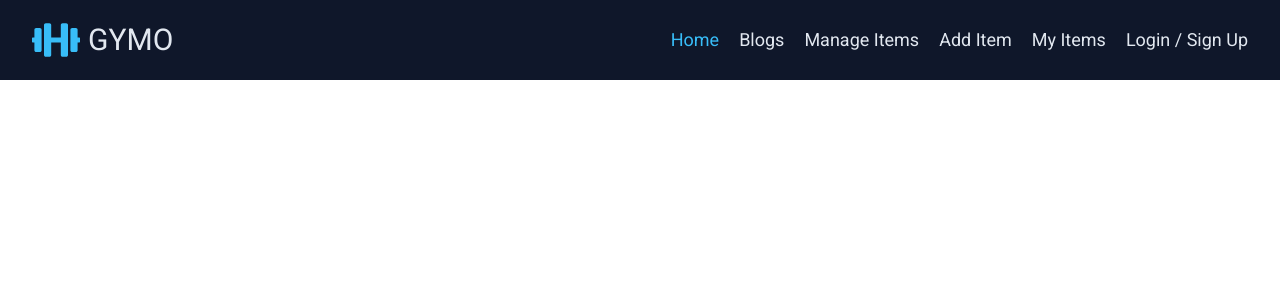
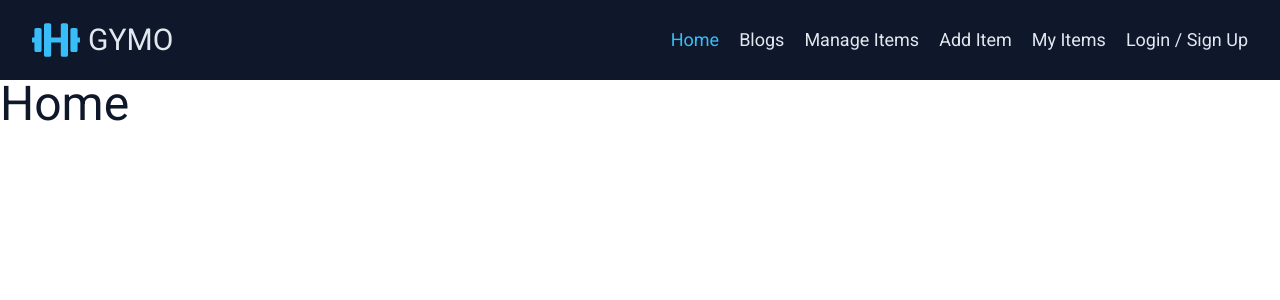
Before and after one commit to mdsaifullah-wd/gymo-client-side, a React (Create React App) app: page / in a window 1280 px wide. Shown: the top 300 px of the page. Built offline with nearby package versions, Linux system fonts and the light colour scheme.

Commit message:
add demo components

```diff
--- a/src/App.css
+++ b/src/App.css
@@ -1,3 +1,4 @@
 body {
   font-family: 'Roboto', sans-serif;
+  color: #333;
 }
--- a/src/App.js
+++ b/src/App.js
@@ -1,10 +1,26 @@
+import { Route, Routes } from 'react-router-dom';
 import './App.css';
+import AddItem from './components/AddItem/AddItem';
+import Blogs from './components/Blogs/Blogs';
+import Home from './components/Home/Home';
+import LoginSignUp from './components/LoginSignUp/LoginSignUp';
+import ManageItems from './components/ManageItems/ManageItems';
+import MyItems from './components/MyItems/MyItems';
 import Header from './components/Shared/Header/Header';
 
 function App() {
   return (
     <>
       <Header />
+
+      <Routes>
+        <Route path='/' element={<Home />} />
+        <Route path='/blogs' element={<Blogs />} />
+        <Route path='/manageitems' element={<ManageItems />} />
+        <Route path='/additem' element={<AddItem />} />
+        <Route path='/myitems' element={<MyItems />} />
+        <Route path='/account' element={<LoginSignUp />} />
+      </Routes>
     </>
   );
 }
--- /dev/null
+++ b/src/components/AddItem/AddItem.js
@@ -0,0 +1,11 @@
+import React from 'react';
+
+const AddItem = () => {
+  return (
+    <>
+      <h2>Add Item</h2>
+    </>
+  );
+};
+
+export default AddItem;
--- /dev/null
+++ b/src/components/Blogs/Blogs.js
@@ -0,0 +1,11 @@
+import React from 'react';
+
+const Blogs = () => {
+  return (
+    <>
+      <h2>Blogs</h2>
+    </>
+  );
+};
+
+export default Blogs;
--- /dev/null
+++ b/src/components/Home/Home.js
@@ -0,0 +1,11 @@
+import React from 'react';
+
+const Home = () => {
+  return (
+    <div>
+      <h2 className='text-primary text-5xl'>Home</h2>
+    </div>
+  );
+};
+
+export default Home;
--- /dev/null
+++ b/src/components/LoginSignUp/LoginSignUp.js
@@ -0,0 +1,11 @@
+import React from 'react';
+
+const LoginSignUp = () => {
+  return (
+    <>
+      <h2>Login Sign Up</h2>
+    </>
+  );
+};
+
+export default LoginSignUp;
--- /dev/null
+++ b/src/components/ManageItems/ManageItems.js
@@ -0,0 +1,11 @@
+import React from 'react';
+
+const ManageItems = () => {
+  return (
+    <>
+      <h2>Manage Items</h2>
+    </>
+  );
+};
+
+export default ManageItems;
--- /dev/null
+++ b/src/components/MyItems/MyItems.js
@@ -0,0 +1,11 @@
+import React from 'react';
+
+const MyItems = () => {
+  return (
+    <>
+      <h2>My Items</h2>
+    </>
+  );
+};
+
+export default MyItems;
--- a/src/components/Shared/Header/Header.js
+++ b/src/components/Shared/Header/Header.js
@@ -14,7 +14,7 @@ const Header = () => {
           <CustomLink to='/'>Home</CustomLink>
           <CustomLink to='/blogs'>Blogs</CustomLink>
           <CustomLink to='/manageitems'>Manage Items</CustomLink>
-          <CustomLink to='/additems'>Add Item</CustomLink>
+          <CustomLink to='/additem'>Add Item</CustomLink>
           <CustomLink to='/myitems'>My Items</CustomLink>
           <CustomLink to='/account'>Login / Sign Up</CustomLink>
         </nav>
```
